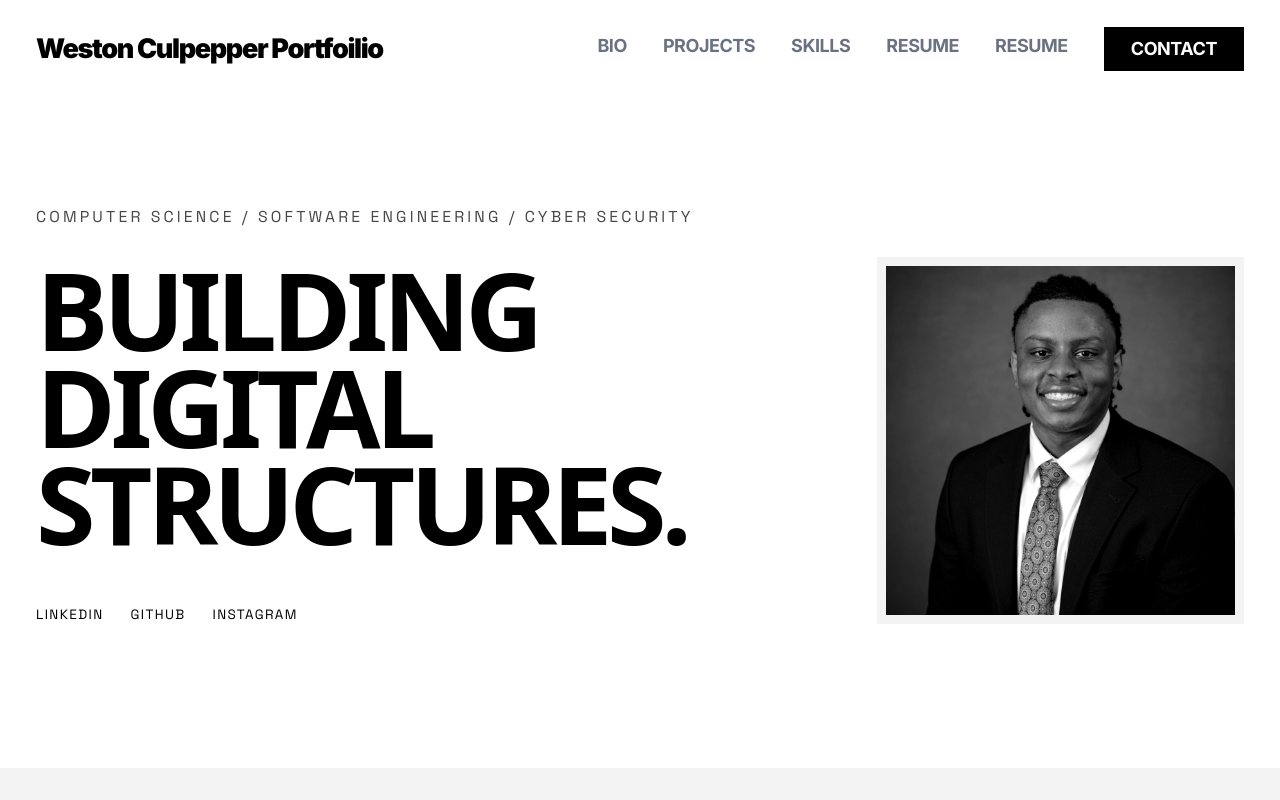
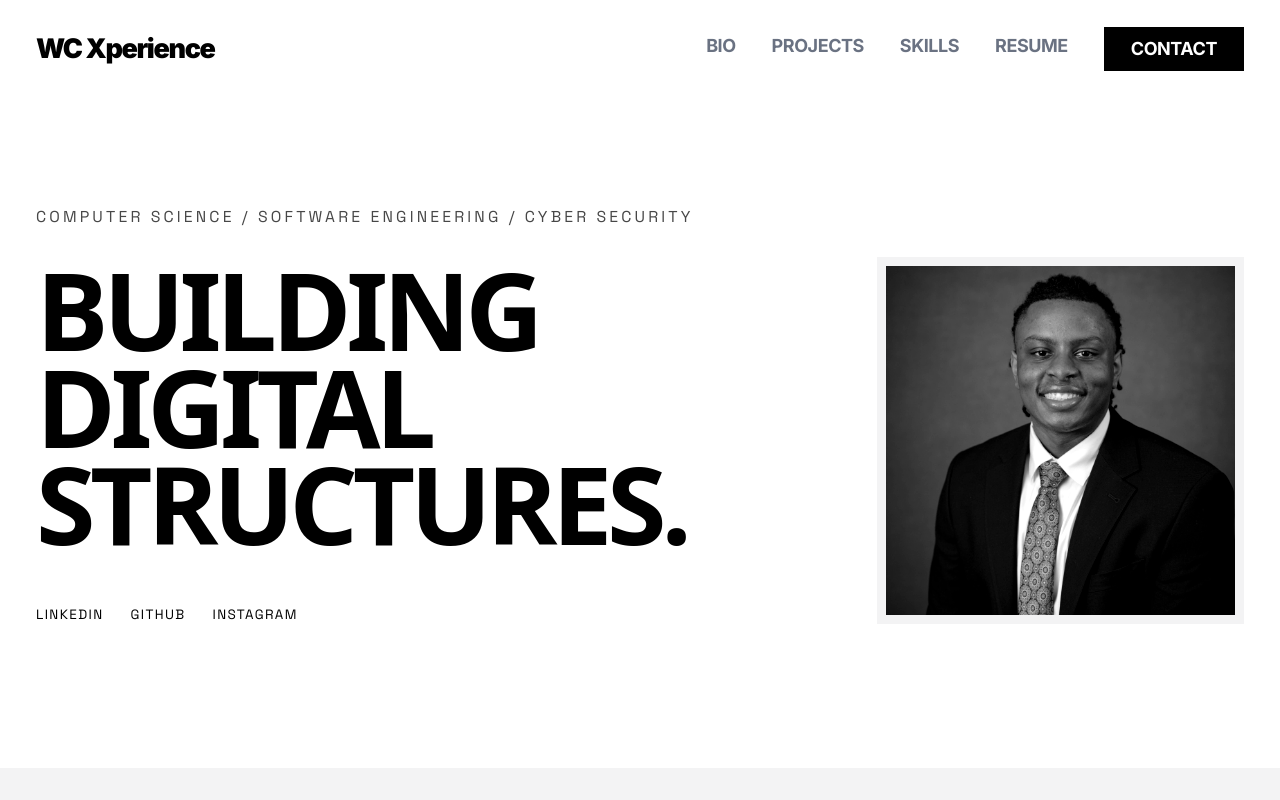
Before and after one commit to wlculpepper27/Portfolio, a React (Vite) app: page / in a window 1280 px wide. Shown: the top 800 px of the page. Built offline with nearby package versions, Linux system fonts and the light colour scheme.

Commit message:
fixed title, homepath, deadpage/duplicate for resume page

```diff
--- a/src/components/UI/NavBar.jsx
+++ b/src/components/UI/NavBar.jsx
@@ -3,8 +3,8 @@ import { Link } from 'react-router-dom'
 
 // --- Edit these to change the site name and menu links ---
 const brand = {
-  title: 'Weston Culpepper Portfoilio',
-  homePath: '/Home',
+  title: 'WC Xperience',
+  homePath: '/',
 }
 
 // ADD OR DELETE nav bar options here
@@ -12,7 +12,6 @@ const navLinks = [
   { label: 'Bio', to: '/#bio' },
   { label: 'Projects', to: '/#projects' },
   { label: 'Skills', to: '/#skills' },
-  { label: 'Resume', to: '/#resume' },
   { label: 'Resume', to: '/resume' },
 ]
 
```
